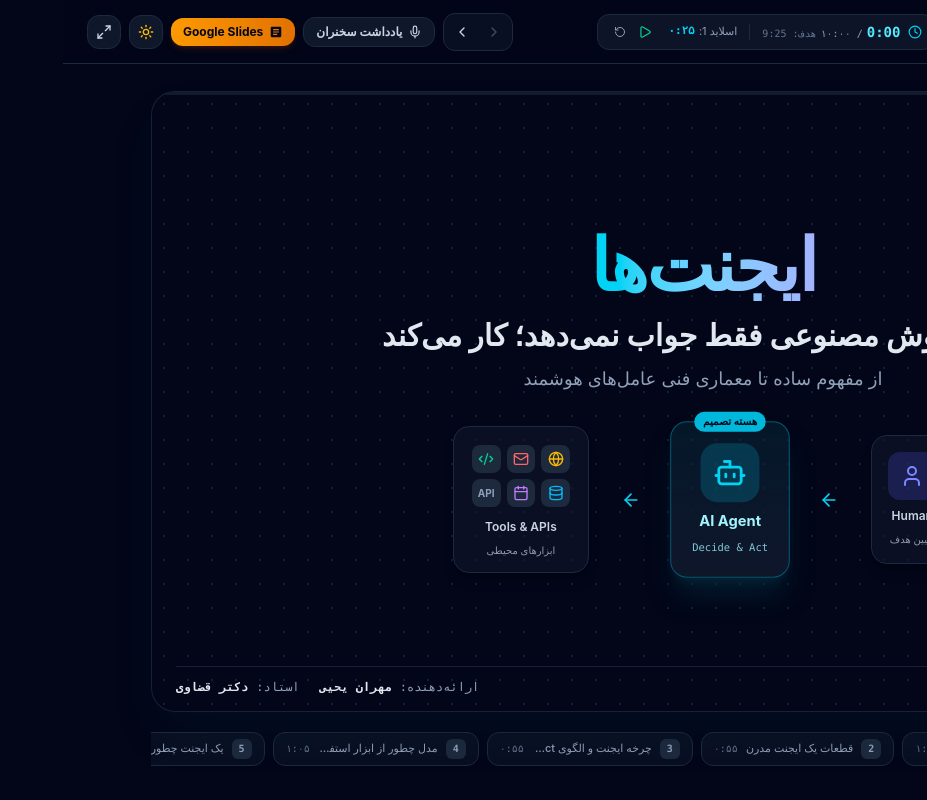
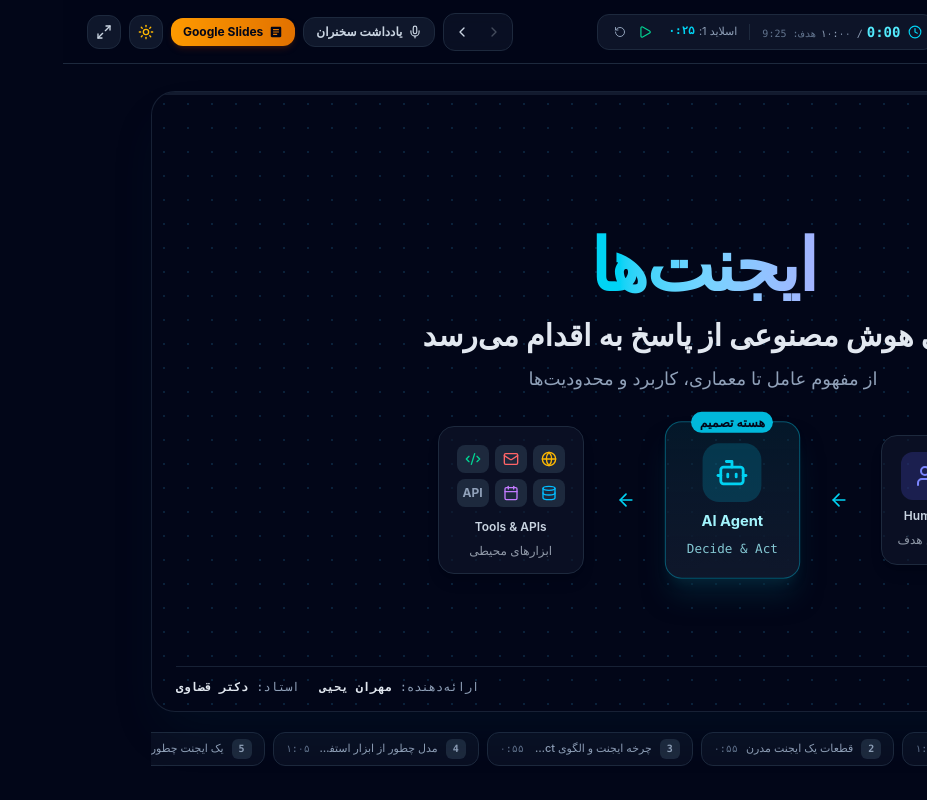
Before and after one commit to mehranyahya/agents, a React (Vite) app: page / in a window 1280 px wide. Shown: the whole page, without its empty margins (353-1280 px from the left). Built offline with nearby package versions, Linux system fonts and the light colour scheme; no server answers.

Commit message:
Improve slide flow, scientific precision and small-text legibility

```diff
--- a/src/components/slides/Slide0Title.tsx
+++ b/src/components/slides/Slide0Title.tsx
@@ -48,7 +48,7 @@ export const Slide0Title: React.FC<SlideProps> = ({ theme, isFullscreen }) => {
             isFullscreen ? 'text-3xl md:text-4xl lg:text-5xl' : 'text-2xl md:text-3xl'
           } ${isDark ? 'text-slate-200' : 'text-slate-800'}`}
         >
-          وقتی هوش مصنوعی فقط جواب نمی‌دهد؛ کار می‌کند
+          وقتی هوش مصنوعی از پاسخ به اقدام می‌رسد
         </h2>
 
         <p
@@ -56,7 +56,7 @@ export const Slide0Title: React.FC<SlideProps> = ({ theme, isFullscreen }) => {
             isFullscreen ? 'text-xl md:text-2xl mt-1' : 'text-base md:text-lg'
           } ${isDark ? 'text-slate-400' : 'text-slate-600'}`}
         >
-          از مفهوم ساده تا معماری فنی عامل‌های هوشمند
+          از مفهوم عامل تا معماری، کاربرد و محدودیت‌ها
         </p>
 
         {/* Minimal Illustration: Human -> AI Agent -> Tools */}
@@ -81,7 +81,7 @@ export const Slide0Title: React.FC<SlideProps> = ({ theme, isFullscreen }) => {
               <User className="w-6 h-6" />
             </div>
             <span className="text-xs font-semibold">Human</span>
-            <span className="text-[10px] opacity-70">تعیین هدف</span>
+            <span className="text-xs opacity-70">تعیین هدف</span>
           </div>
 
           <ArrowRight
@@ -98,7 +98,7 @@ export const Slide0Title: React.FC<SlideProps> = ({ theme, isFullscreen }) => {
                 : 'bg-white border-blue-300 text-blue-900 shadow-blue-100'
             }`}
           >
-            <div className="absolute -top-2.5 px-2 py-0.5 rounded-full text-[10px] font-bold bg-cyan-500 text-slate-950">
+            <div className="absolute -top-2.5 px-2 py-0.5 rounded-full text-xs font-bold bg-cyan-500 text-slate-950">
               هسته تصمیم
             </div>
             <div
@@ -109,7 +109,7 @@ export const Slide0Title: React.FC<SlideProps> = ({ theme, isFullscreen }) => {
               <Bot className="w-8 h-8" />
             </div>
             <span className="text-sm font-bold">AI Agent</span>
-            <span className="text-[10px] font-mono opacity-80">Decide & Act</span>
+            <span className="text-xs font-mono opacity-80">Decide & Act</span>
           </div>
 
           <ArrowRight
@@ -168,7 +168,7 @@ export const Slide0Title: React.FC<SlideProps> = ({ theme, isFullscreen }) => {
                 <Calendar className="w-4 h-4" />
               </div>
               <div
-                className={`p-1.5 rounded-lg flex items-center justify-center text-[10px] font-bold ${
+                className={`p-1.5 rounded-lg flex items-center justify-center text-xs font-bold ${
                   isDark ? 'bg-slate-800 text-slate-400' : 'bg-slate-200 text-slate-600'
                 }`}
               >
@@ -176,7 +176,7 @@ export const Slide0Title: React.FC<SlideProps> = ({ theme, isFullscreen }) => {
               </div>
             </div>
             <span className="text-xs font-semibold">Tools & APIs</span>
-            <span className="text-[10px] opacity-70">ابزارهای محیطی</span>
+            <span className="text-xs opacity-70">ابزارهای محیطی</span>
           </div>
         </div>
       </div>
```
